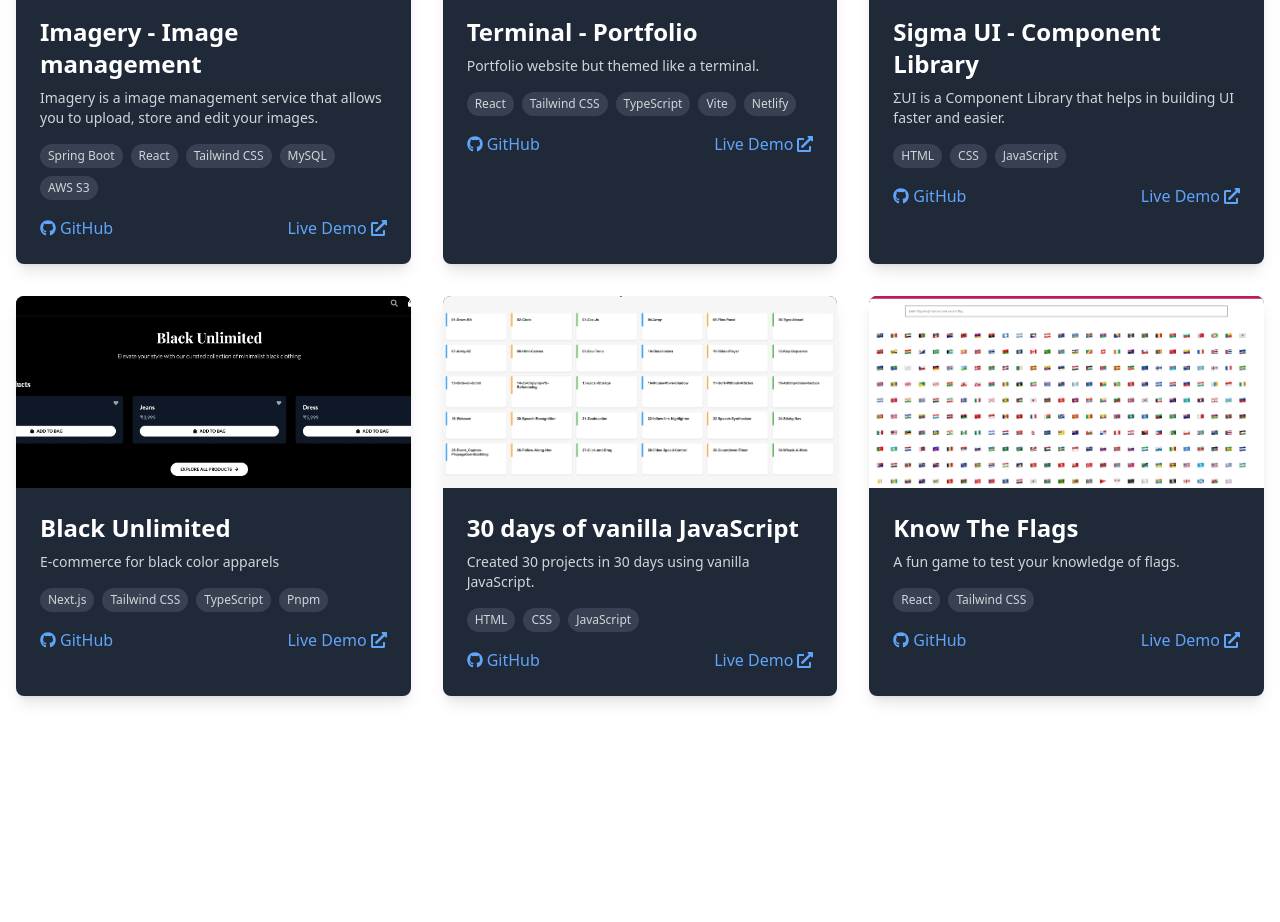
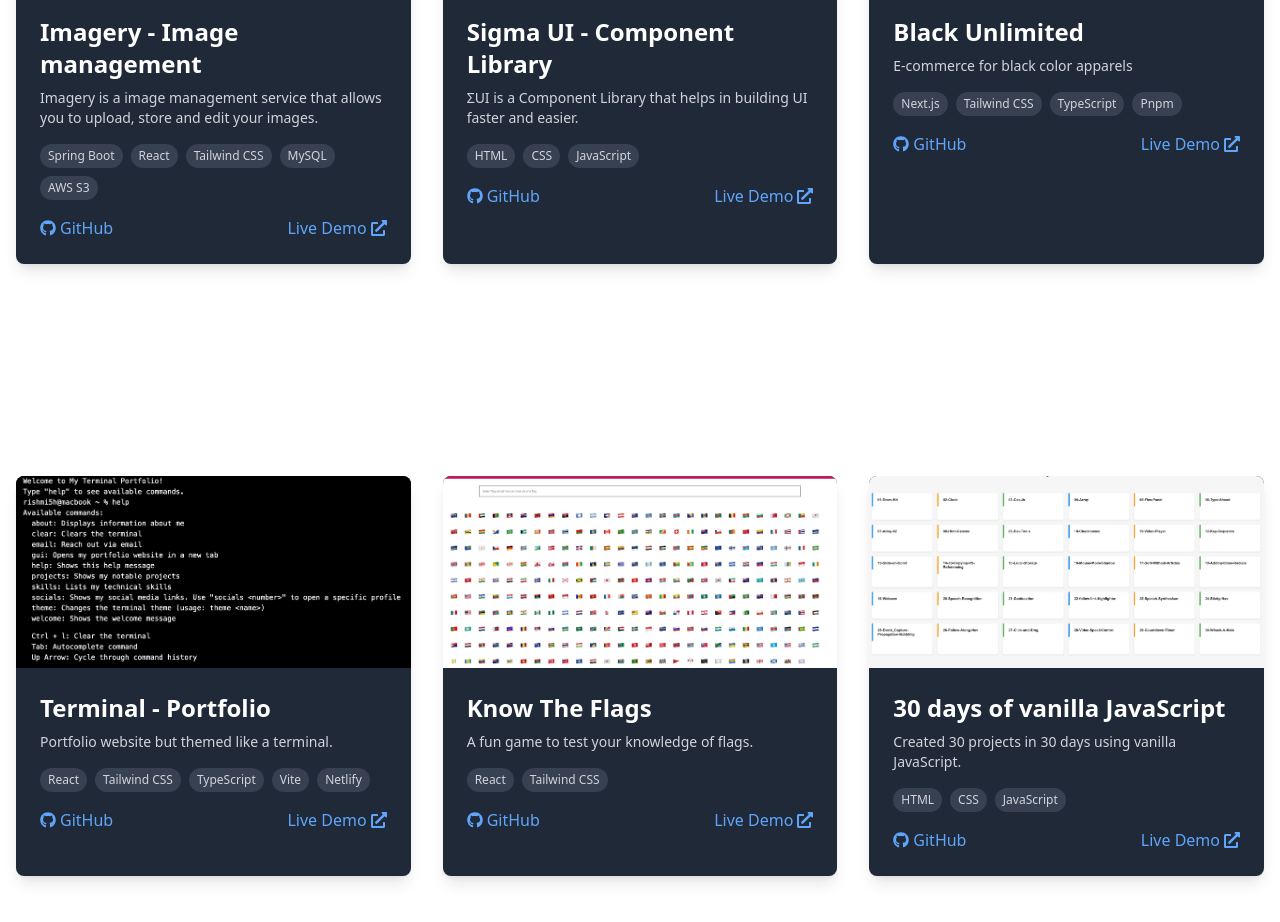
Before and after one commit to rishmi5h/portfolio, a React (Vite) app: page / in a window 1280 px wide. Shown: the part 2580-3502 px from the top of the page. Before the commit the page ends 3392 px from the top, so only its background shows below. Built offline with nearby package versions, Linux system fonts and the light colour scheme.

Commit message:
add : fun projects section

```diff
--- a/src/constants/projects.tsx
+++ b/src/constants/projects.tsx
@@ -8,14 +8,7 @@ export const projects = [
     projectLink: 'https://imagery.rishmi5h.com/',
     techStack: ['Spring Boot', 'React', 'Tailwind CSS', 'MySQL', 'AWS S3'],
   },
-  {
-    description: 'Portfolio website but themed like a terminal. ',
-    githubLink: 'https://github.com/rishmi5h/terminal',
-    imageUrl: 'assets/terminal.webp',
-    name: 'Terminal - Portfolio',
-    projectLink: 'https://terminal.rishmi5h.com/',
-    techStack: ['React', 'Tailwind CSS', 'TypeScript', 'Vite', 'Netlify'],
-  },
+
   {
     description:
       'ΣUI is a Component Library that helps in building UI faster and easier. ',
@@ -33,13 +26,18 @@ export const projects = [
     projectLink: 'https://bu.rishmi5h.com/',
     techStack: ['Next.js', 'Tailwind CSS', 'TypeScript', 'Pnpm'],
   },
+
+  // Add more projects as needed
+];
+
+export const funProjects = [
   {
-    description: 'Created 30 projects in 30 days using vanilla JavaScript. ',
-    githubLink: 'https://github.com/rishmi5h/30days-vanilla-js-challenge',
-    imageUrl: 'assets/30-days-vanilla-js.webp',
-    name: '30 days of vanilla JavaScript',
-    projectLink: 'https://js-30.rishmi5h.com/',
-    techStack: ['HTML', 'CSS', 'JavaScript'],
+    description: 'Portfolio website but themed like a terminal. ',
+    githubLink: 'https://github.com/rishmi5h/terminal',
+    imageUrl: 'assets/terminal.webp',
+    name: 'Terminal - Portfolio',
+    projectLink: 'https://terminal.rishmi5h.com/',
+    techStack: ['React', 'Tailwind CSS', 'TypeScript', 'Vite', 'Netlify'],
   },
   {
     description: 'A fun game to test your knowledge of flags.',
@@ -49,5 +47,12 @@ export const projects = [
     projectLink: 'https://flags.rishmi5h.com/',
     techStack: ['React', 'Tailwind CSS'],
   },
-  // Add more projects as needed
+  {
+    description: 'Created 30 projects in 30 days using vanilla JavaScript. ',
+    githubLink: 'https://github.com/rishmi5h/30days-vanilla-js-challenge',
+    imageUrl: 'assets/30-days-vanilla-js.webp',
+    name: '30 days of vanilla JavaScript',
+    projectLink: 'https://js-30.rishmi5h.com/',
+    techStack: ['HTML', 'CSS', 'JavaScript'],
+  },
 ];
--- a/src/pages/Projects.tsx
+++ b/src/pages/Projects.tsx
@@ -1,7 +1,7 @@
 import React, { useEffect } from 'react';
 import ProjectCard from '../components/ProjectCard.tsx';
 import { darkModeColor, lightModeColor } from '../constants/colors.tsx';
-import { projects } from '../constants/projects.tsx';
+import { funProjects, projects } from '../constants/projects.tsx';
 import { useTheme } from '../contexts/ThemeContext.tsx';
 
 const Projects: React.FC = () => {
@@ -45,6 +45,19 @@ const Projects: React.FC = () => {
             <ProjectCard key={index} {...project} />
           ))}
         </div>
+        <h2
+          className={`mb-12 mt-32 text-center text-3xl font-bold ${
+            isDarkMode ? 'text-white' : 'text-gray-800'
+          }`}
+        >
+          fun projects
+        </h2>
+
+        <div className="mt-12 grid grid-cols-1 gap-8 sm:grid-cols-2 lg:grid-cols-3">
+          {funProjects.map((project, index) => (
+            <ProjectCard key={`fun-${index}`} {...project} />
+          ))}
+        </div>
       </div>
     </div>
   );
```
